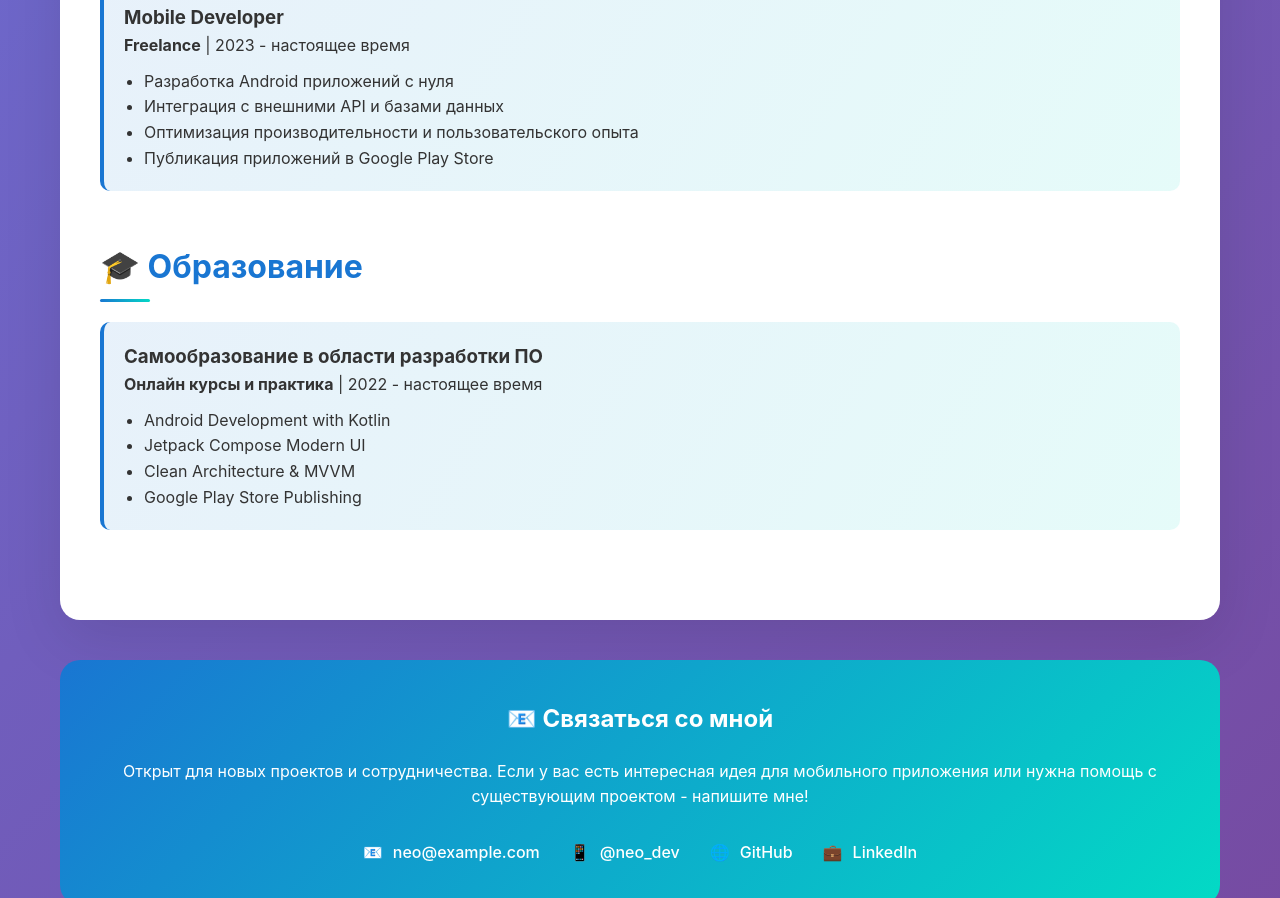
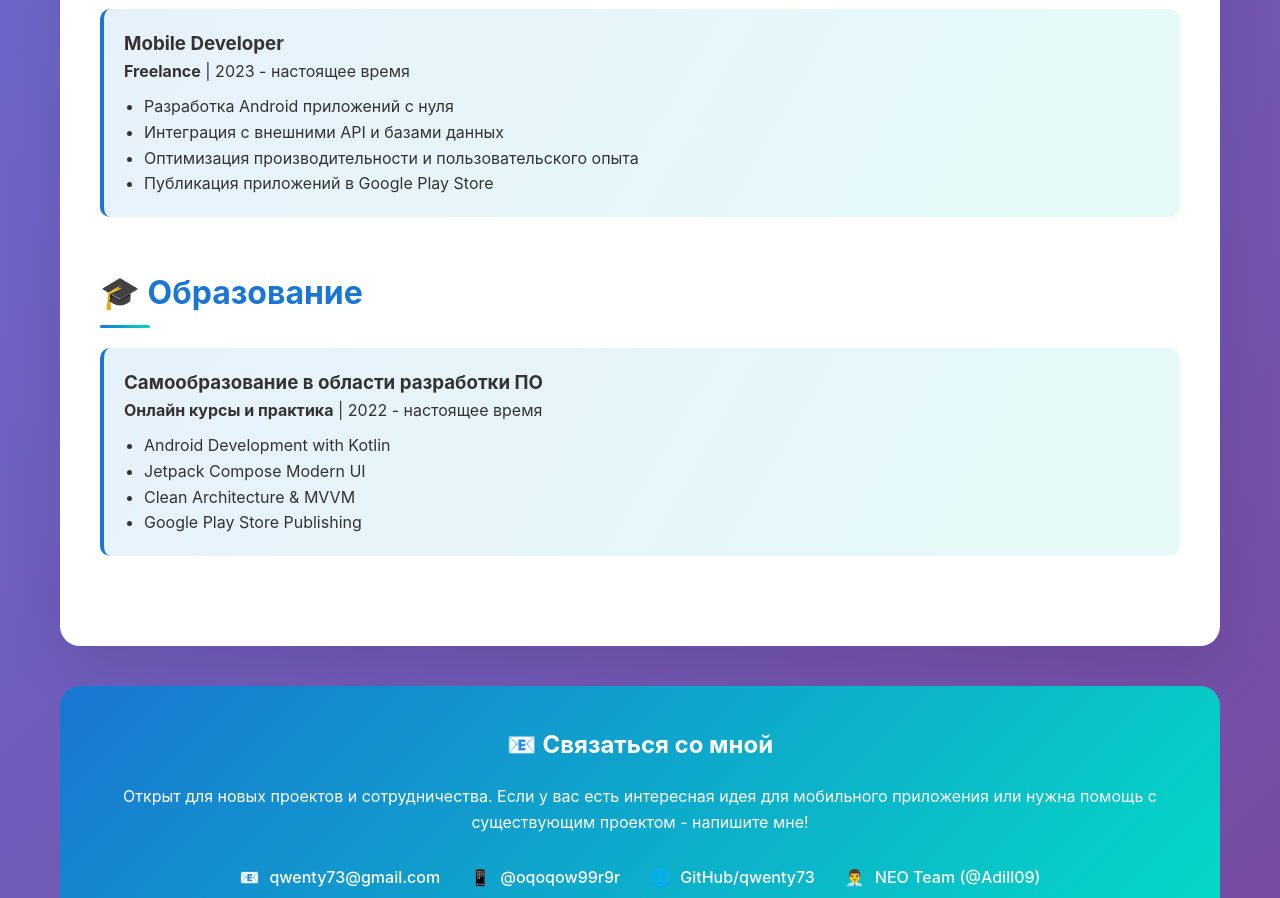
Before and after one commit to qwenty73/about, a plain HTML site: page index.html in a window 1280 px wide. Shown: the part 1902-2800 px from the top of the page. Drawn offline with Linux system fonts and the light colour scheme.

Commit message:
Update index.html

```diff
--- a/index.html
+++ b/index.html
@@ -285,10 +285,10 @@
             <p>📍 Алматы, Казахстан</p>
 
             <div class="social-links">
-                <a href="https://github.com/neo-dev" target="_blank">GitHub</a>
-                <a href="mailto:neo@example.com">Email</a>
-                <a href="https://t.me/neo_dev" target="_blank">Telegram</a>
-                <a href="https://linkedin.com/in/neo-dev" target="_blank">LinkedIn</a>
+                <a href="https://github.com/qwenty73" target="_blank">GitHub</a>
+                <a href="mailto:khalenovm@gmail.com">Email</a>
+                <a href="https://t.me/oqoqow99r9r" target="_blank">Telegram</a>
+                <a href="https://linkedin.com/in/qwenty73" target="_blank">LinkedIn</a>
             </div>
         </header>
 
@@ -299,6 +299,7 @@
                 <h2>👨‍💻 Обо мне</h2>
                 <div class="highlight">
                     <p>Привет! Я Neo - разработчик мобильных приложений из Алматы. Специализируюсь на создании качественных Android приложений и кроссплатформенных решений. Увлечен образовательными технологиями и созданием приложений, которые делают обучение более доступным.</p>
+                    <p><strong>Работаю в команде NEO</strong> под руководством <a href="https://t.me/Adill09" target="_blank" style="color: #1976D2; text-decoration: none;">@Adill09</a> над инновационными проектами в сфере образования.</p>
                 </div>
 
                 <div class="stats">
@@ -409,19 +410,19 @@
             <div class="contact-info">
                 <div class="contact-item">
                     <span>📧</span>
-                    <a href="mailto:neo@example.com">neo@example.com</a>
+                    <a href="mailto:qwenty73@gmail.com">qwenty73@gmail.com</a>
                 </div>
                 <div class="contact-item">
                     <span>📱</span>
-                    <a href="https://t.me/neo_dev" target="_blank">@neo_dev</a>
+                    <a href="https://t.me/oqoqow99r9r" target="_blank">@oqoqow99r9r</a>
                 </div>
                 <div class="contact-item">
                     <span>🌐</span>
-                    <a href="https://github.com/neo-dev" target="_blank">GitHub</a>
+                    <a href="https://github.com/qwenty73" target="_blank">GitHub/qwenty73</a>
                 </div>
                 <div class="contact-item">
-                    <span>💼</span>
-                    <a href="https://linkedin.com/in/neo-dev" target="_blank">LinkedIn</a>
+                    <span>👨‍💼</span>
+                    <a href="https://t.me/Adill09" target="_blank">NEO Team (@Adill09)</a>
                 </div>
             </div>
         </section>
```
